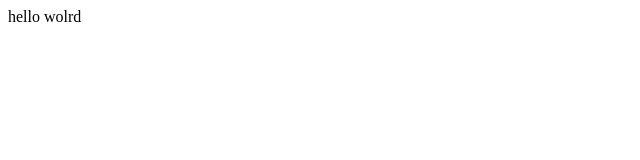
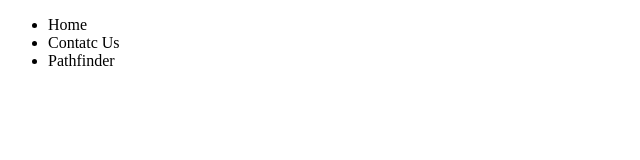
Before and after one commit to ashtml/harrystavern, a plain HTML site: page index.html in a window 1280 px wide. Shown: the whole page, without its empty margins (0-640 px from the left). Drawn offline with Linux system fonts and the light colour scheme.

Commit message:
Update index.html
Nag bar stage 1

```diff
--- a/index.html
+++ b/index.html
@@ -3,6 +3,11 @@
 <head>
 </head>
 <body>
-hello wolrd
+<div class="nav_wrapper">
+  <ul>
+    <li>Home</li>
+    <li>Contatc Us</li>
+    <li>Pathfinder</li>
+  </div>
 </body>
 </html>
```
